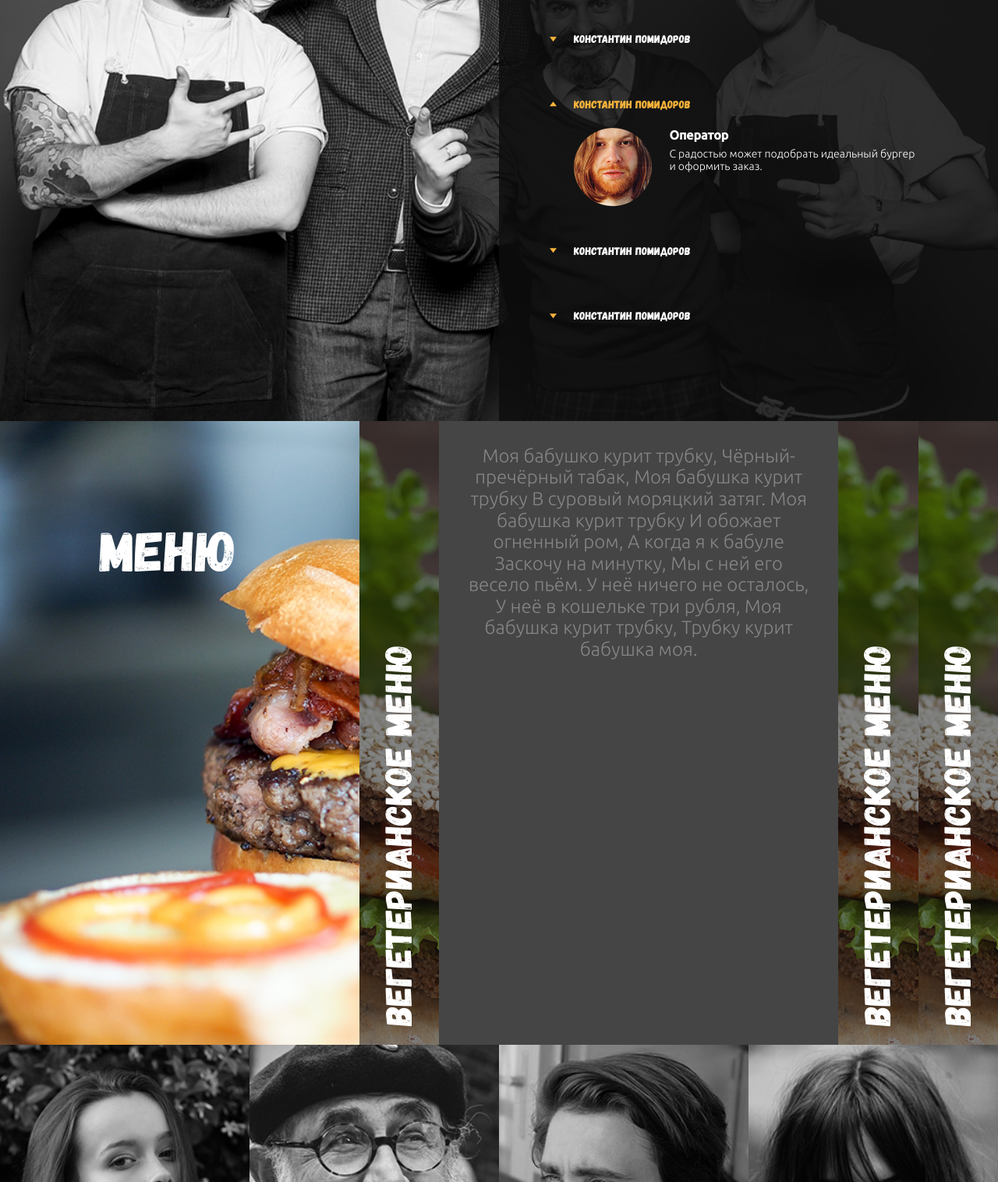
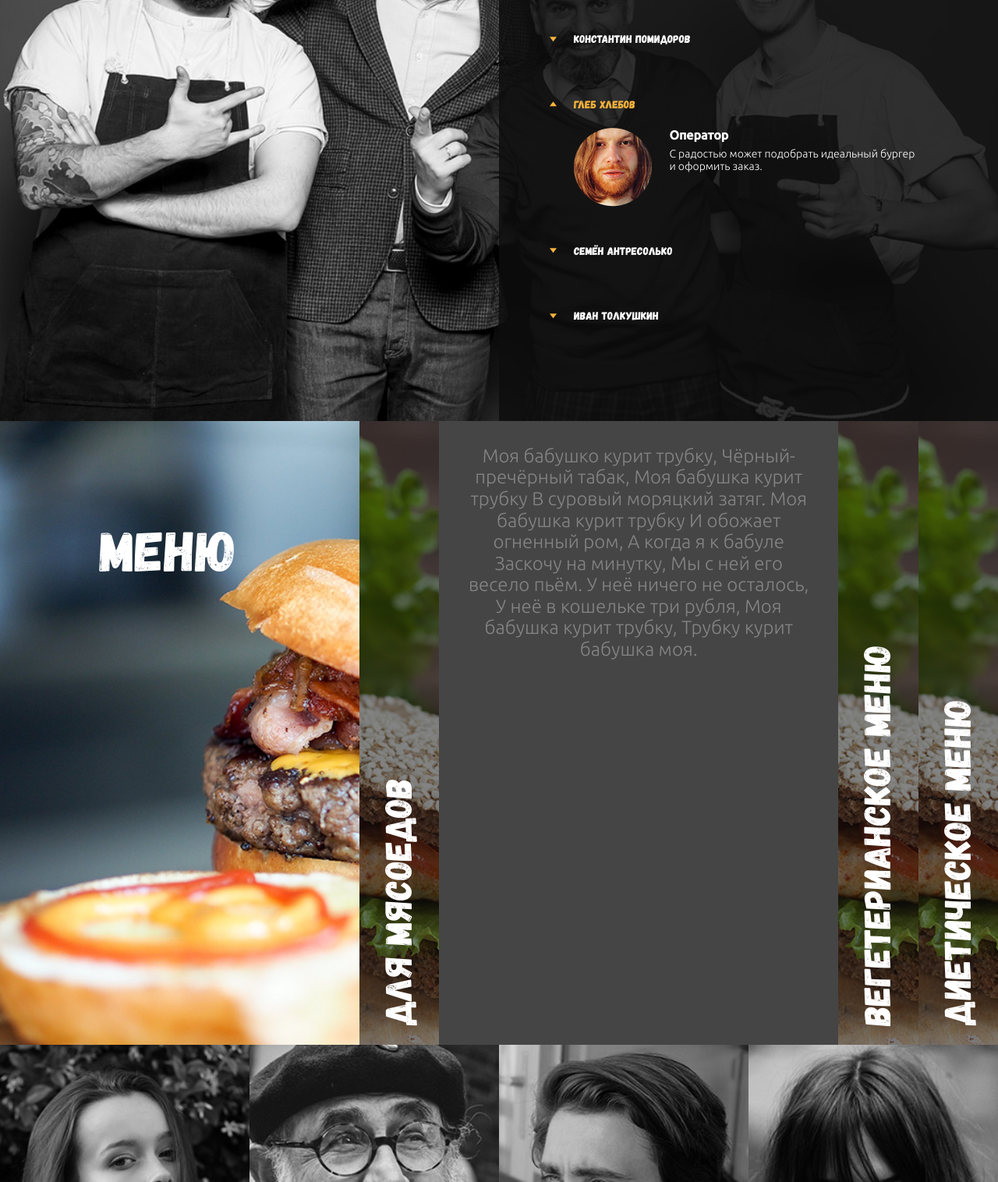
Before and after one commit to Sokolov45/burgers, a plain HTML site: page index.html in a window 1280 px wide. Shown: the part 2660-4176 px from the top of the page at 78% size. Drawn offline with Linux system fonts and the light colour scheme.

Commit message:
поправил название меню

```diff
--- a/index.html
+++ b/index.html
@@ -170,7 +170,7 @@
           </li>
           <li class="team-description__item team-description__item--active">
             <div class="team-description__item-name">
-              КОНСТАНТИН ПОМИДОРОВ
+              ГЛЕБ ХЛЕБОВ
             </div>
             <div class="team-description__item-description">
               <div class="team-description__item-avatar-wrap">
@@ -187,7 +187,7 @@
             </div>
           </li>
           <li class="team-description__item">
-            <div class="team-description__item-name">КОНСТАНТИН ПОМИДОРОВ</div>
+            <div class="team-description__item-name">СЕМЁН АНТРЕСОЛЬКО</div>
             <div class="team-description__item-description">
               <div class="team-description__item-avatar-wrap"><img src="img/avatars/aphex.png" alt=""></div>
               <div class="team-description__item-scills">
@@ -199,7 +199,7 @@
             </div>
           </li>
           <li class="team-description__item">
-            <div class="team-description__item-name">КОНСТАНТИН ПОМИДОРОВ</div>
+            <div class="team-description__item-name">ИВАН ТОЛКУШКИН</div>
             <div class="team-description__item-description">
               <div class="team-description__item-avatar-wrap"><img src="img/avatars/aphex.png" alt=""></div>
               <div class="team-description__item-scills">
@@ -219,7 +219,7 @@
       <ul class="menu__list">
         <li class="menu__item menu__item--active">
           <div class="menu__item-title">
-            <p>Вегетерианское меню</p>
+            <p>Для мясоедов</p>
           </div>
           <article>
             Моя бабушко курит трубку,
@@ -245,7 +245,7 @@
         </li>
         <li class="menu__item">
           <div class="menu__item-title">
-            <p>Вегетерианское меню</p>
+            <p>Диетическое меню</p>
           </div>
           <article>
           </article>
```
